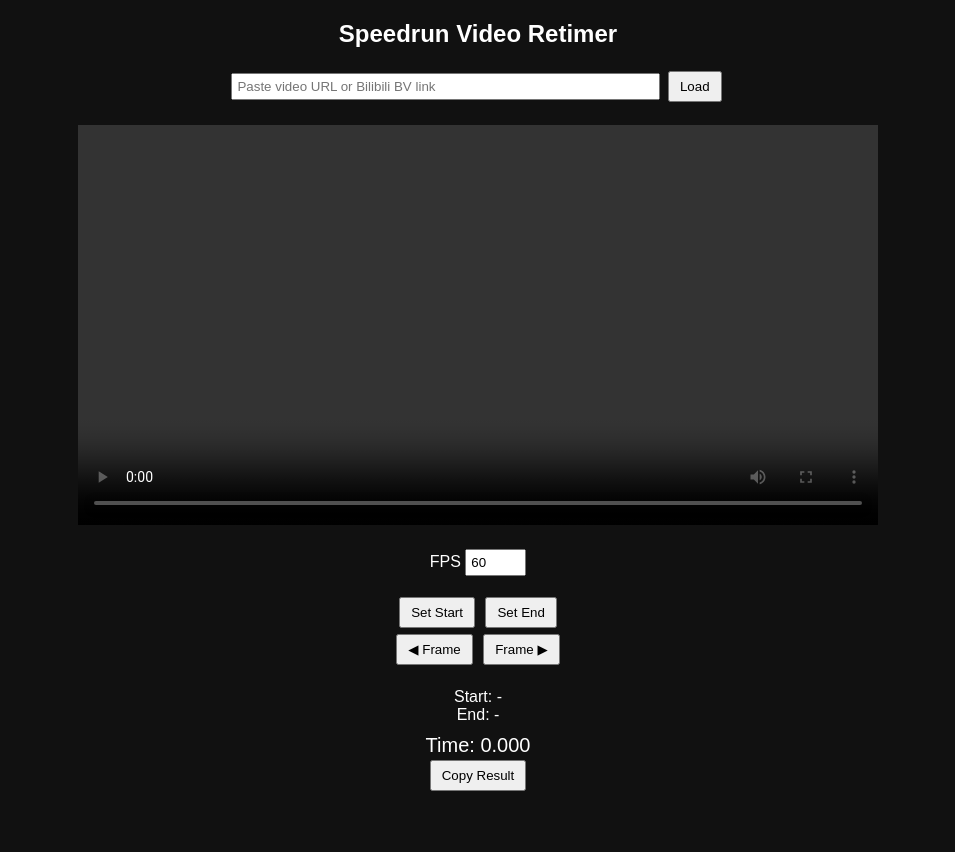
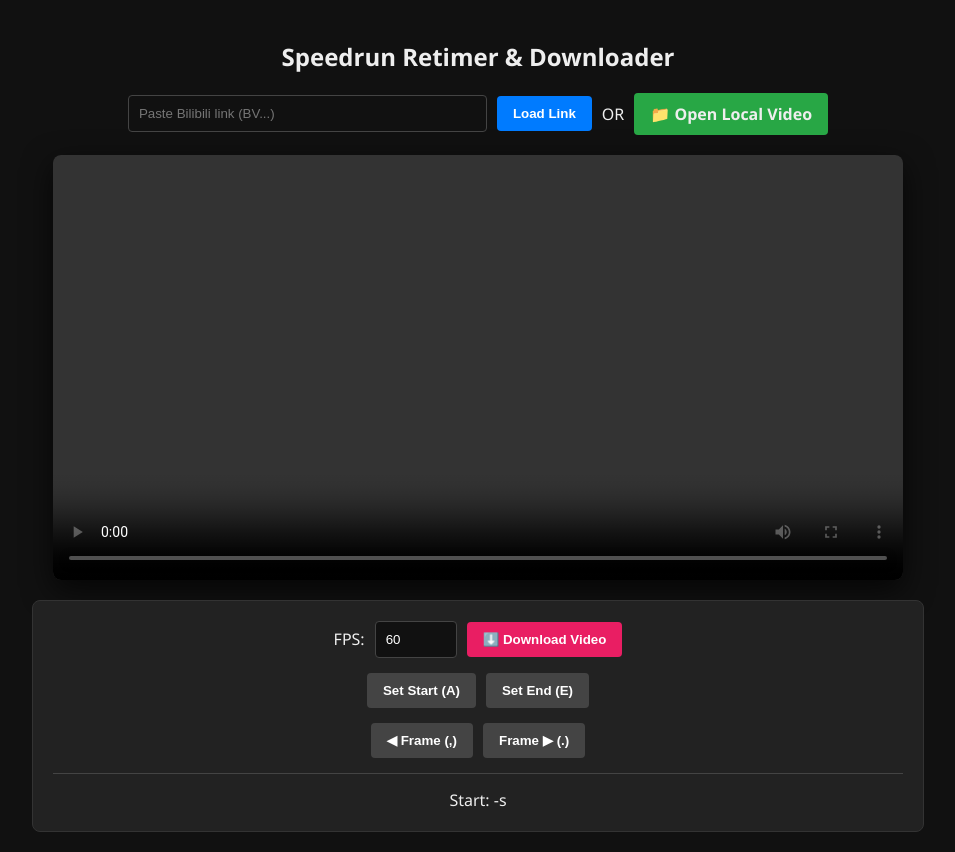
Before and after one commit to qoznyyy/bilibili-speedrun-retimer, a plain HTML site: page index.html in a window 1280 px wide. Shown: the whole page, without its empty margins (162-1117 px from the left). Before the commit the page ends 802 px from the top, so only its background shows below. Drawn offline with Linux system fonts and the light colour scheme.

Commit message:
Revamp HTML structure for speedrun retimer and downloader

```diff
--- a/index.html
+++ b/index.html
@@ -1,191 +1,60 @@
 <!DOCTYPE html>
-<html>
+<html lang="en">
 <head>
     <meta charset="UTF-8">
-<title>Speedrun Retimer</title>
-
+    <title>Bilibili Speedrun Retimer & Downloader</title>
     <style>
-body{
-  font-family:Arial;
-  background:#111;
-  color:white;
-  text-align:center;
-}
-
-#player{
-  margin-top:20px;
-}
-
-video{
-  width:800px;
-  max-width:95%;
-}
-
-.panel{
-  margin-top:20px;
-}
-
-button{
-  padding:6px 10px;
-  margin:3px;
-}
-
-input{
-  padding:4px;
-}
-
-.result{
-  margin-top:10px;
-  font-size:20px;
-}
+        body { font-family: 'Segoe UI', Arial, sans-serif; background: #111; color: #eee; text-align: center; margin: 0; padding: 20px; }
+        #player-container { margin: 20px auto; max-width: 850px; background: #000; border-radius: 8px; box-shadow: 0 10px 30px rgba(0,0,0,0.7); overflow: hidden; }
+        video { width: 100%; display: block; }
+        .panel { background: #222; padding: 20px; margin-top: 10px; border-radius: 8px; border: 1px solid #333; max-width: 850px; margin-left: auto; margin-right: auto; }
+        .controls-row { margin-bottom: 15px; display: flex; justify-content: center; align-items: center; gap: 10px; flex-wrap: wrap; }
+        button { padding: 10px 16px; cursor: pointer; background: #444; color: white; border: none; border-radius: 4px; font-weight: bold; transition: 0.2s; }
+        button:hover { background: #555; }
+        .btn-primary { background: #007bff; }
+        .btn-primary:hover { background: #0056b3; }
+        .btn-download { background: #e91e63; }
+        .btn-download:hover { background: #c2185b; }
+        input { padding: 10px; background: #111; color: white; border: 1px solid #444; border-radius: 4px; }
+        .result-box { font-size: 32px; color: #00ff88; margin: 15px 0; font-family: 'Courier New', monospace; font-weight: bold; }
+        .file-label { padding: 10px 16px; background: #28a745; border-radius: 4px; cursor: pointer; font-weight: bold; }
+        input[type="file"] { display: none; }
+        .hint { font-size: 13px; color: #888; margin-top: 10px; line-height: 1.5; }
     </style>
 </head>
-
 <body>
 
-<h2>Speedrun Video Retimer</h2>
+    <h2>Speedrun Retimer & Downloader</h2>
 
-<input id="url" placeholder="Paste video URL or Bilibili BV link" size="50">
-<button onclick="loadVideo()">Load</button>
+    <div class="controls-row">
+        <input id="url" placeholder="Paste Bilibili link (BV...)" size="40">
+        <button class="btn-primary" onclick="loadVideo()">Load Link</button>
+        <span>OR</span>
+        <label class="file-label">
+            📁 Open Local Video
+            <input type="file" accept="video/*" onchange="handleFile(this)">
+        </label>
+    </div>
 
-<div id="player">
-<video id="video" controls></video>
+    <div id="player-container">
+        <video id="video" controls crossorigin="anonymous"></video>
     </div>
 
     <div class="panel">
-
-FPS
-<input id="fps" value="60" size="4">
-
-<br><br>
-
-<button onclick="setStart()">Set Start</button>
-<button onclick="setEnd()">Set End</button>
-
-<br>
-
-<button onclick="step(-1)">◀ Frame</button>
-<button onclick="step(1)">Frame ▶</button>
-
+        <div class="controls-row">
+            FPS: <input id="fps" type="number" value="60" style="width: 60px;">
+            <button class="btn-download" onclick="downloadVideo()">⬇️ Download Video</button>
         </div>
 
-<div class="panel">
-
-Start: <span id="start">-</span><br>
-End: <span id="end">-</span>
-
-<div class="result">
-Time: <span id="result">0.000</span>
+        <div class="controls-row">
+            <button onclick="setStart()">Set Start (A)</button>
+            <button onclick="setEnd()">Set End (E)</button>
         </div>
 
-<button onclick="copy()">Copy Result</button>
-
+        <div class="controls-row">
+            <button onclick="step(-1)">◀ Frame (,)</button>
+            <button onclick="step(1)">Frame ▶ (.)</button>
         </div>
 
-<script>
-
-const video = document.getElementById("video")
-
-let startTime = null
-let endTime = null
-
-async function loadVideo(){
-
-  const url = document.getElementById("url").value.trim()
-
-  const match = url.match(/BV\w+/)
-
-  if(!match){
-    video.src = url
-    video.load()
-    return
-  }
-
-  const bvid = match[0]
-
-  const res = await fetch(
-    `https://bilibili-speedrun-retimer.marko-looke.workers.dev/?bvid=${bvid}`
-  )
-
-  const data = await res.json()
-
-  video.src = data.url
-  video.load()
-
-}
-
-function fps(){
-  return parseFloat(document.getElementById("fps").value)
-}
-
-function frameDuration(){
-  return 1 / fps()
-}
-
-function step(dir){
-
-  video.pause()
-
-  video.currentTime += frameDuration() * dir
-
-}
-
-function setStart(){
-
-  startTime = video.currentTime
-
-  document.getElementById("start").innerText =
-  startTime.toFixed(3)
-
-  update()
-
-}
-
-function setEnd(){
-
-  endTime = video.currentTime
-
-  document.getElementById("end").innerText =
-  endTime.toFixed(3)
-
-  update()
-
-}
-
-function update(){
-
-  if(startTime == null || endTime == null)
-  return
-
-  let t = endTime - startTime
-
-  document.getElementById("result").innerText =
-  t.toFixed(3)
-
-}
-
-function copy(){
-
-  const text =
-  document.getElementById("result").innerText
-
-  navigator.clipboard.writeText(text)
-
-}
-
-document.addEventListener("keydown", e=>{
-
-  if(e.key==",") step(-1)
-
-  if(e.key==".") step(1)
-
-  if(e.key=="a") setStart()
-
-  if(e.key=="e") setEnd()
-
-})
-
-</script>
-
-</body>
-</html>
+        <div style="border-top: 1px solid #444; padding-top: 15px;">
+            Start: <span id="start">-</span>s
```
Lines whose indentation alone changed are shown as unchanged.
